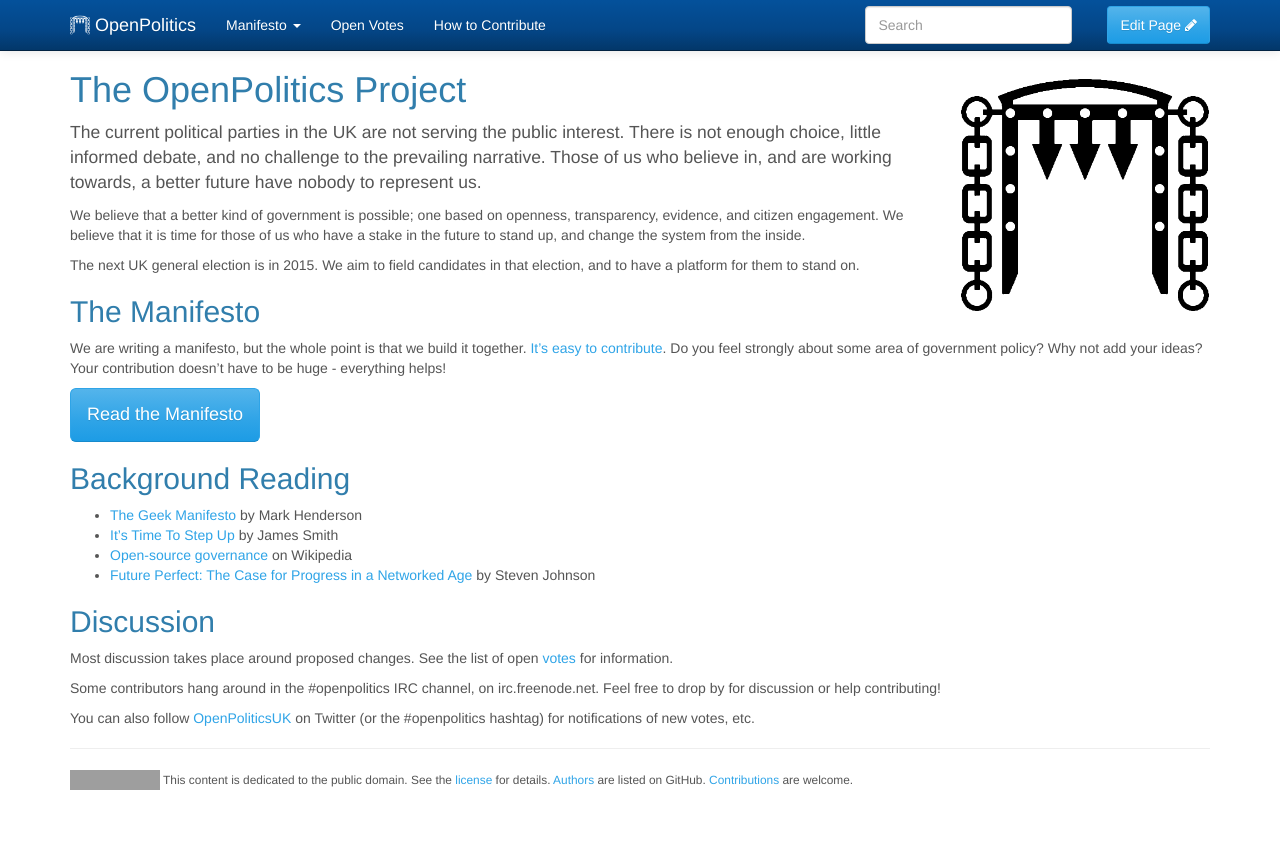
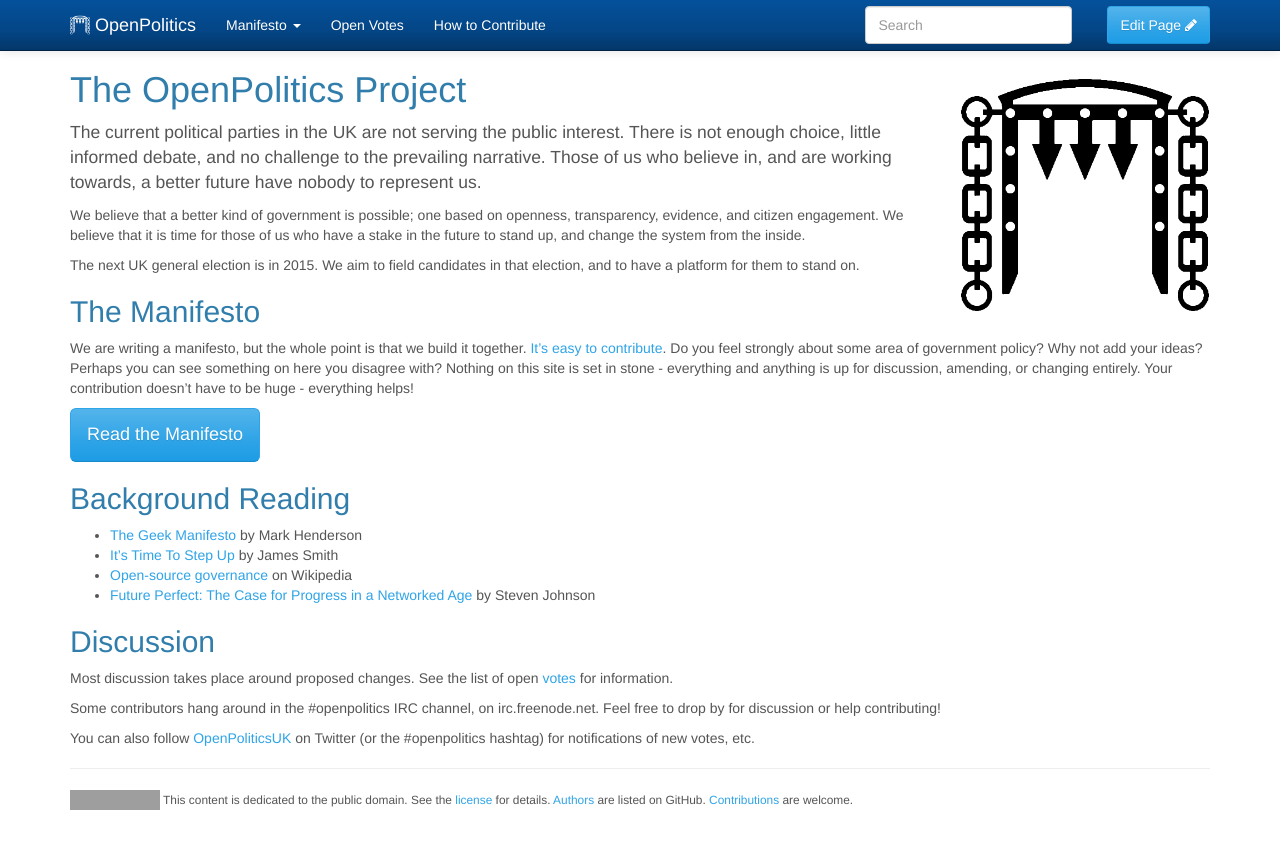
Before and after one commit to openpolitics/manifesto, a Jekyll site: the page built from index.md, in a window 1280 px wide. Shown: the top 849 px of the page. Built offline with Jekyll 4.4.1, drawn with Linux system fonts in a browser that asks for light colours; grey boxes are pictures that could not be loaded.

Commit message:
Everything you see is up for grabs

```diff
--- a/index.md
+++ b/index.md
@@ -2,6 +2,7 @@
 layout: homepage
 published: true
 ---
+
 The current political parties in the UK are not serving the public interest. There is not enough choice, little informed debate, and no challenge to the prevailing narrative. Those of us who believe in, and are working towards, a better future have nobody to represent us.
 
 We believe that a better kind of government is possible; one based on openness, transparency, evidence, and citizen engagement. We believe that it is time for those of us who have a stake in the future to stand up, and change the system from the inside.
@@ -11,7 +12,7 @@ The next UK general election is in 2015. We aim to field candidates in that elec
 
 ## The Manifesto
 
-We are writing a manifesto, but the whole point is that we build it together. [It's easy to contribute](contributing.html). Do you feel strongly about some area of government policy? Why not add your ideas? Your contribution doesn't have to be huge - everything helps!
+We are writing a manifesto, but the whole point is that we build it together. [It's easy to contribute](contributing.html). Do you feel strongly about some area of government policy? Why not add your ideas? Perhaps you can see something on here you disagree with? Nothing on this site is set in stone - everything and anything is up for discussion, amending, or changing entirely. Your contribution doesn't have to be huge - everything helps!
 
 <a href='manifesto' class='btn btn-primary btn-lg'>Read the Manifesto</a>
 
```
